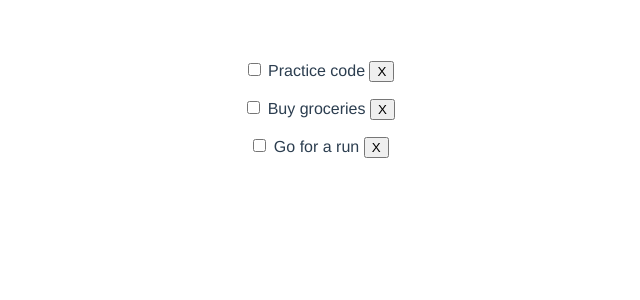
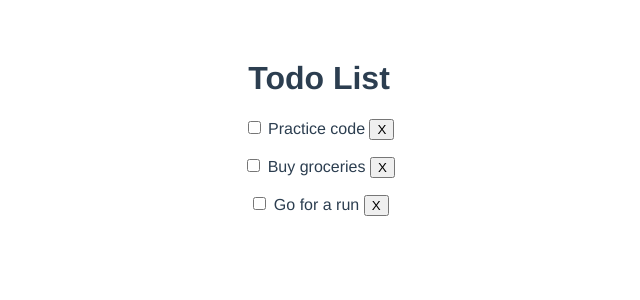
Before and after one commit to gwu205/vue-todo, a Vue app: page / in a window 1280 px wide. Shown: the top 300 px of the page, without its empty margins (321-961 px from the left). Built offline with nearby package versions, Linux system fonts and the light colour scheme.

Commit message:
add header layout component

```diff
--- a/src/App.vue
+++ b/src/App.vue
@@ -1,15 +1,18 @@
 <template>
   <div id="app">
+    <Header />
     <Todos :todos="todos" v-on:del-todo="deleteTodo" />
   </div>
 </template>
 
 <script>
-import Todos from './components/Todos.vue'
+import Todos from './components/Todos';
+import Header from './components/layout/Header';
 
 export default {
   name: 'app',
   components: {
+    Header,
     Todos
   },
   data() {
--- /dev/null
+++ b/src/components/layout/Header.vue
@@ -0,0 +1,15 @@
+<template>
+    <header class="header">
+        <h1>Todo List</h1>
+    </header>
+</template>
+
+<script>
+export default {
+    name: "Header"
+}
+</script>
+
+<style scoped>
+
+</style>
```
